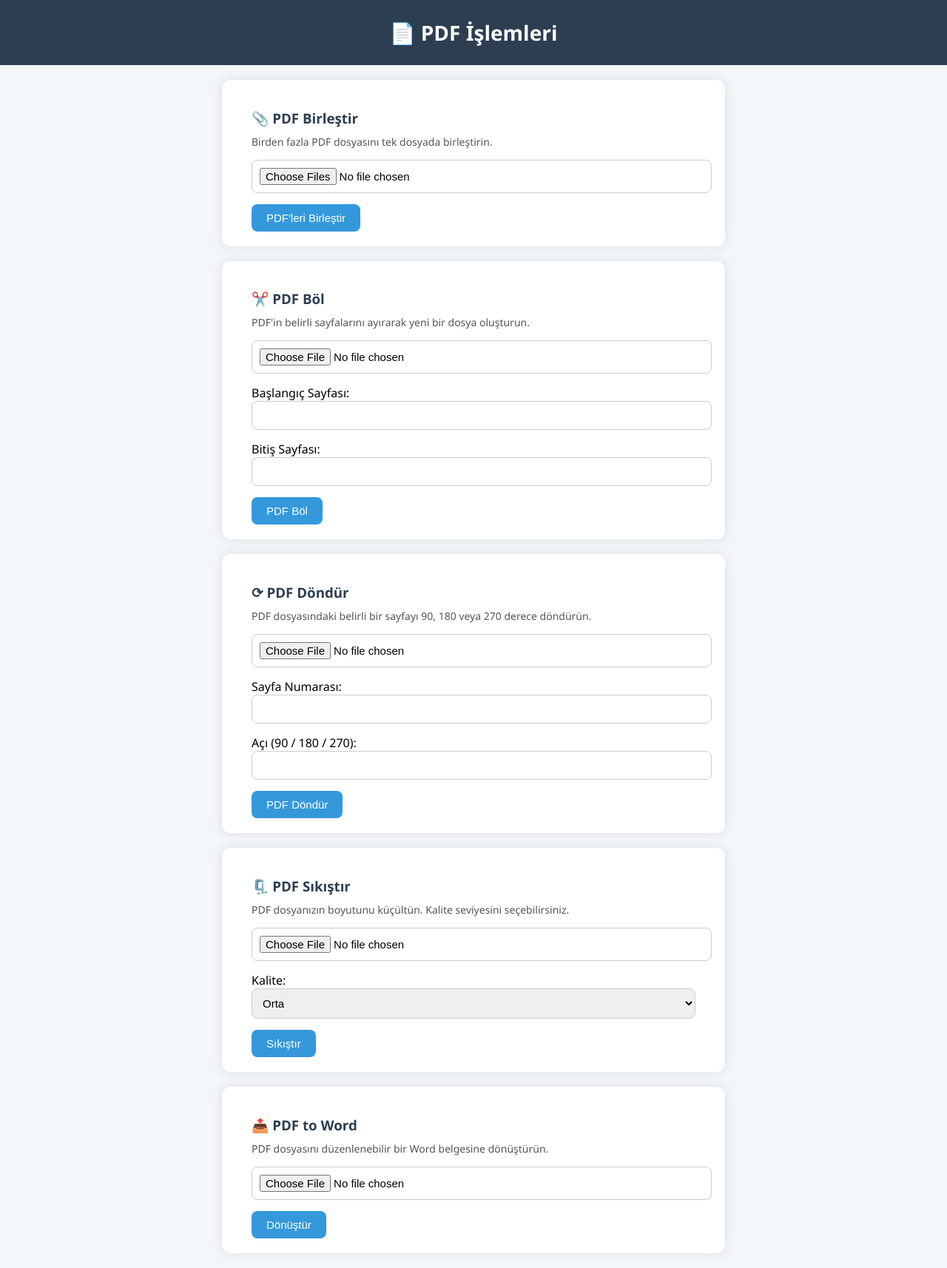
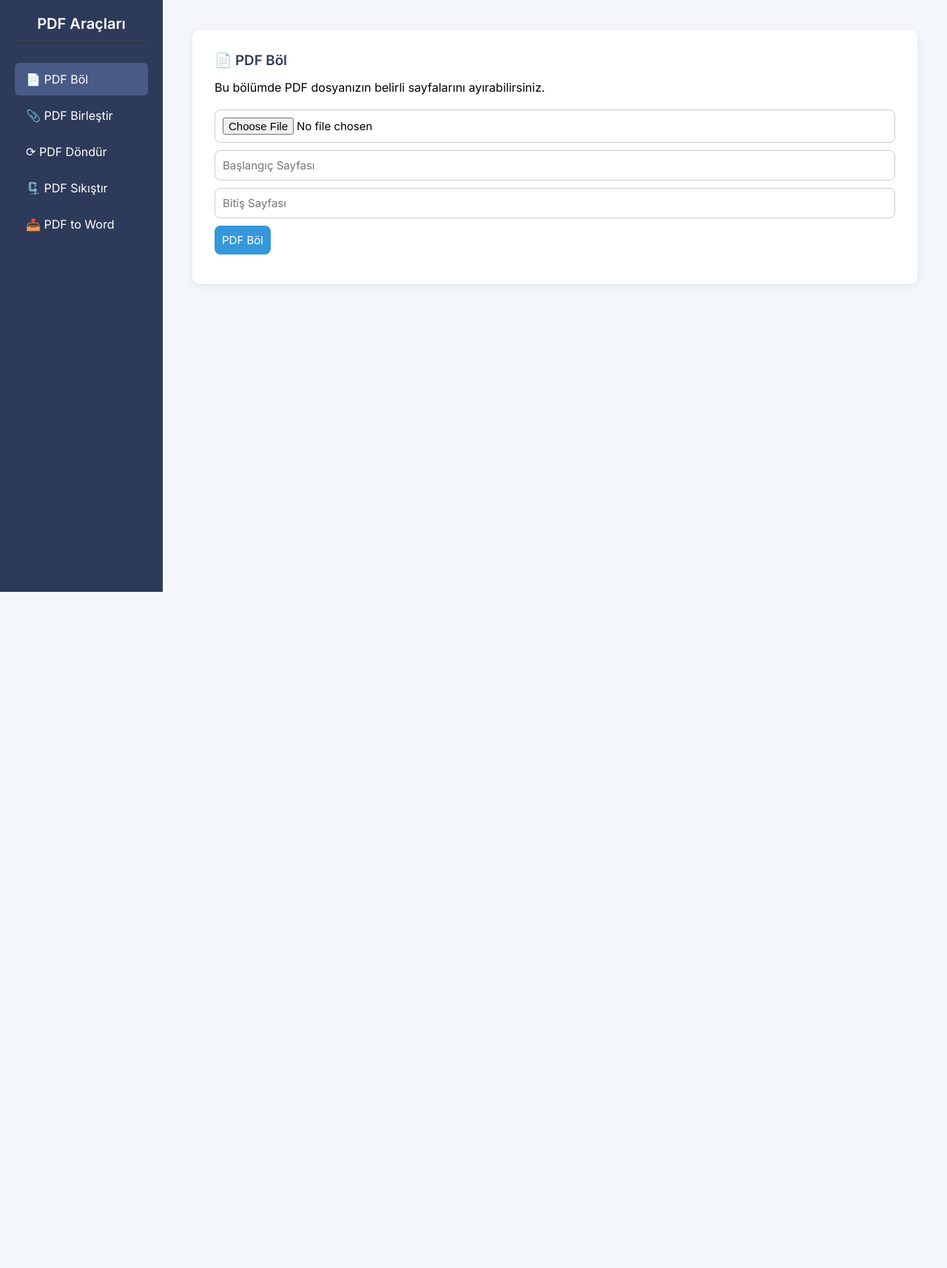
Before and after one commit to srknkrt1/ofis-asistani, a Flask app: page /pdf in a window 1280 px wide. Shown: the whole page at 74% size. After the commit the page ends 800 px from the top, so only its background shows below. Run offline with Flask 3, Linux system fonts and the light colour scheme.

Commit message:
Update pdf.html

```diff
--- a/templates/pdf.html
+++ b/templates/pdf.html
@@ -2,65 +2,88 @@
 <html lang="tr">
 <head>
   <meta charset="UTF-8">
-  <title>PDF İşlemleri</title>
-  <meta name="viewport" content="width=device-width, initial-scale=1.0">
+  <title>PDF Araçları - Ofis Asistanı</title>
+  <link href="https://fonts.googleapis.com/css2?family=Inter:wght@400;600&display=swap" rel="stylesheet">
   <style>
-    body {
-      font-family: "Segoe UI", sans-serif;
-      background: #f4f7fa;
+    * {
+      box-sizing: border-box;
       margin: 0;
       padding: 0;
-      text-align: center;
+      font-family: 'Inter', sans-serif;
     }
 
-    header {
-      background: #2c3e50;
+    body {
+      display: flex;
+      min-height: 100vh;
+      background: #f4f7fa;
+    }
+
+    .sidebar {
+      width: 220px;
+      background: #2e3a59;
       color: white;
-      padding: 25px 0;
-      font-size: 28px;
-      font-weight: bold;
+      padding: 20px;
+    }
+
+    .sidebar h2 {
+      margin-bottom: 30px;
+      font-size: 20px;
+      text-align: center;
+      border-bottom: 1px solid #444;
+      padding-bottom: 10px;
+    }
+
+    .menu-item {
+      padding: 12px 15px;
+      margin: 5px 0;
+      cursor: pointer;
+      border-radius: 6px;
+      transition: 0.3s;
+    }
+
+    .menu-item:hover,
+    .menu-item.active {
+      background: #4a5a86;
+    }
+
+    .content {
+      flex: 1;
+      padding: 40px;
+    }
+
+    .content h3 {
+      margin-bottom: 15px;
+      color: #2e3a59;
+    }
+
+    .content-area {
+      background: white;
+      border-radius: 10px;
+      padding: 30px;
+      box-shadow: 0 2px 10px rgba(0,0,0,0.08);
     }
 
     form {
-      background: white;
-      border-radius: 12px;
-      padding: 20px 40px;
-      margin: 20px auto;
-      max-width: 600px;
-      box-shadow: 0 0 15px rgba(0,0,0,0.1);
-      text-align: left;
+      margin-top: 20px;
     }
 
-    h3 {
-      color: #2c3e50;
-      margin-bottom: 10px;
-    }
-
-    .desc {
-      color: #555;
-      font-size: 14px;
-      margin-bottom: 15px;
-    }
-
-    input[type="file"], input[type="number"], select {
+    input, select {
       display: block;
-      margin-bottom: 15px;
+      width: 100%;
       padding: 10px;
-      width: 100%;
+      margin: 10px 0;
+      font-size: 15px;
+      border-radius: 8px;
       border: 1px solid #ccc;
-      border-radius: 8px;
-      font-size: 15px;
     }
 
     input[type="submit"] {
+      width: auto;
       background: #3498db;
       color: white;
-      padding: 10px 20px;
       border: none;
-      border-radius: 8px;
-      font-size: 15px;
       cursor: pointer;
-      transition: background 0.3s;
+      transition: 0.3s;
     }
 
     input[type="submit"]:hover {
@@ -70,42 +93,57 @@
 </head>
 <body>
 
-  <header>📄 PDF İşlemleri</header>
+  <div class="sidebar">
+    <h2>PDF Araçları</h2>
+    <div class="menu-item active" onclick="showSection('split')">📄 PDF Böl</div>
+    <div class="menu-item" onclick="showSection('merge')">📎 PDF Birleştir</div>
+    <div class="menu-item" onclick="showSection('rotate')">⟳ PDF Döndür</div>
+    <div class="menu-item" onclick="showSection('compress')">🗜️ PDF Sıkıştır</div>
+    <div class="menu-item" onclick="showSection('pdf2word')">📤 PDF to Word</div>
+  </div>
 
+  <div class="content">
+    <div class="content-area">
+      <!-- PDF Böl -->
+      <div id="split">
+        <h3>📄 PDF Böl</h3>
+        <p>Bu bölümde PDF dosyanızın belirli sayfalarını ayırabilirsiniz.</p>
+        <form action="/pdf/split" method="post" enctype="multipart/form-data">
+          <input type="file" name="pdf" required>
+          <input type="number" name="start" placeholder="Başlangıç Sayfası" min="1" required>
+          <input type="number" name="end" placeholder="Bitiş Sayfası" min="1" required>
+          <input type="submit" value="PDF Böl">
+        </form>
+      </div>
+
+      <!-- PDF Birleştir -->
+      <div id="merge" style="display:none;">
+        <h3>📎 PDF Birleştir</h3>
+        <p>Birden fazla PDF dosyasını tek bir dosyada birleştirin.</p>
         <form action="/pdf/merge" method="post" enctype="multipart/form-data">
-    <h3>📎 PDF Birleştir</h3>
-    <div class="desc">Birden fazla PDF dosyasını tek dosyada birleştirin.</div>
           <input type="file" name="pdfs" multiple required accept=".pdf">
           <input type="submit" value="PDF'leri Birleştir">
         </form>
+      </div>
 
-  <form action="/pdf/split" method="post" enctype="multipart/form-data">
-    <h3>✂️ PDF Böl</h3>
-    <div class="desc">PDF'in belirli sayfalarını ayırarak yeni bir dosya oluşturun.</div>
+      <!-- PDF Döndür -->
+      <div id="rotate" style="display:none;">
+        <h3>⟳ PDF Döndür</h3>
+        <p>Seçtiğiniz sayfayı 90, 180 veya 270 derece döndürün.</p>
+        <form action="/pdf/rotate" method="post" enctype="multipart/form-data">
           <input type="file" name="pdf" required>
-    Başlangıç Sayfası:
-    <input type="number" name="start" min="1" required>
-    Bitiş Sayfası:
-    <input type="number" name="end" min="1" required>
-    <input type="submit" value="PDF Böl">
-  </form>
-
-  <form action="/pdf/rotate" method="post" enctype="multipart/form-data">
-    <h3>⟳ PDF Döndür</h3>
-    <div class="desc">PDF dosyasındaki belirli bir sayfayı 90, 180 veya 270 derece döndürün.</div>
-    <input type="file" name="pdf" required>
-    Sayfa Numarası:
-    <input type="number" name="page" min="1" required>
-    Açı (90 / 180 / 270):
-    <input type="number" name="angle" required>
+          <input type="number" name="page" placeholder="Sayfa Numarası" required>
+          <input type="number" name="angle" placeholder="Döndürme Açısı (90/180/270)" required>
           <input type="submit" value="PDF Döndür">
         </form>
+      </div>
 
+      <!-- PDF Sıkıştır -->
+      <div id="compress" style="display:none;">
+        <h3>🗜️ PDF Sıkıştır</h3>
+        <p>PDF dosyanızın boyutunu küçültün.</p>
         <form action="/pdf/compress" method="post" enctype="multipart/form-data">
-    <h3>🗜️ PDF Sıkıştır</h3>
-    <div class="desc">PDF dosyanızın boyutunu küçültün. Kalite seviyesini seçebilirsiniz.</div>
           <input type="file" name="pdf" required>
-    Kalite:
           <select name="quality">
             <option value="ekstrem">Ekstrem</option>
             <option value="düşük">Düşük</option>
@@ -114,12 +152,30 @@
           </select>
           <input type="submit" value="Sıkıştır">
         </form>
+      </div>
 
+      <!-- PDF to Word -->
+      <div id="pdf2word" style="display:none;">
+        <h3>📤 PDF to Word</h3>
+        <p>PDF dosyasını düzenlenebilir Word belgesine dönüştürün.</p>
         <form action="/pdf/pdf2word" method="post" enctype="multipart/form-data">
-    <h3>📤 PDF to Word</h3>
-    <div class="desc">PDF dosyasını düzenlenebilir bir Word belgesine dönüştürün.</div>
           <input type="file" name="pdf" required>
           <input type="submit" value="Dönüştür">
         </form>
+      </div>
+    </div>
+  </div>
+
+  <script>
+    function showSection(id) {
+      const sections = document.querySelectorAll('.content-area > div');
+      const menuItems = document.querySelectorAll('.menu-item');
+      sections.forEach(s => s.style.display = 'none');
+      menuItems.forEach(i => i.classList.remove('active'));
+      document.getElementById(id).style.display = 'block';
+      event.target.classList.add('active');
+    }
+  </script>
+
 </body>
 </html>
```
Lines whose indentation alone changed are shown as unchanged.
